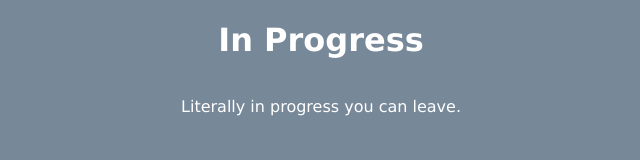
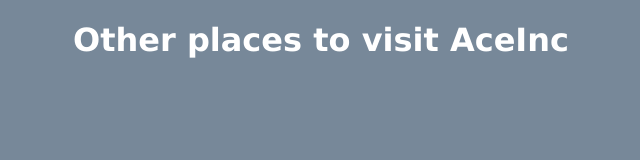
Before and after one commit to Ace-7854/PortfolioOneWebsite, a plain HTML site: page frame2.html in a window 1280 px wide. Shown: the whole page, without its empty margins (319-959 px from the left). Drawn offline with Linux system fonts and the light colour scheme.

Commit message:
Update frame2.html

```diff
--- a/frame2.html
+++ b/frame2.html
@@ -7,10 +7,14 @@
     <title>yes</title>
 </head>
 <body>
-    <h1> In Progress</h1>
+    <h1> Other places to visit AceInc</h1>
 
     <p>
-       Literally in progress you can leave.
+        <!-- <a href = "aceinc.online/Blog" > My Blog </a> -->
+         <br>
+         <!--<a href = "aceinc.online/Coding" >Learning To Code</a> -->
+         <br>
+         <!--<a href = "aceinc.online/???">???</a>-->
     </p>
 
 </body>
```
